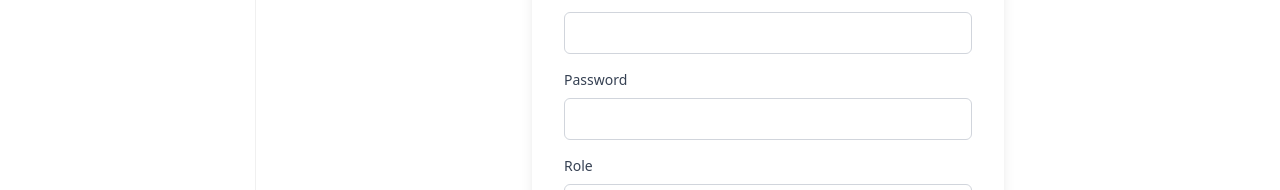
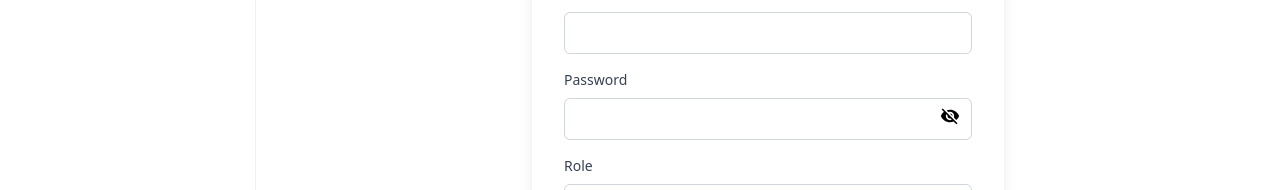
Before and after one commit to PrincyChauhan/taskify, a React (Vite) app in the folder frontend/: page /create-user in a window 1280 px wide. Shown: the part 342-532 px from the top of the page. Built offline with nearby package versions, Linux system fonts and the light colour scheme.

Commit message:
Eye icon added in create user password field

```diff
--- a/frontend/src/Pages/CreateUser.jsx
+++ b/frontend/src/Pages/CreateUser.jsx
@@ -2,6 +2,7 @@ import React, { useState } from "react";
 import axios from "axios";
 import { useNavigate } from "react-router-dom";
 import { Spin } from "antd";
+import { MdRemoveRedEye, MdVisibilityOff } from "react-icons/md";
 const CreateUser = () => {
   const [formData, setFormData] = useState({
     username: "",
@@ -13,6 +14,7 @@ const CreateUser = () => {
   const [error, setError] = useState("");
   const [success, setSuccess] = useState("");
   const [loading, setLoading] = useState(false);
+  const [showPassword, setShowPassword] = useState(false);
 
   const navigate = useNavigate();
 
@@ -98,18 +100,28 @@ const CreateUser = () => {
                   />
                 </div>
 
-                <div className="mb-4">
+                <div className="mb-4 relative">
                   <label className="block text-sm font-medium text-gray-700 mb-2">
                     Password
                   </label>
                   <input
-                    type="password"
+                    type={showPassword ? "text" : "password"}
                     name="password"
                     value={formData.password}
                     onChange={handleChange}
                     className="w-full px-4 py-2 border border-gray-300 rounded-md"
                     required
                   />
+                  <span
+                    className="absolute right-3 top-9 cursor-pointer"
+                    onClick={() => setShowPassword((prev) => !prev)}
+                  >
+                    {showPassword ? (
+                      <MdRemoveRedEye size={20} />
+                    ) : (
+                      <MdVisibilityOff size={20} />
+                    )}
+                  </span>
                 </div>
 
                 <div className="mb-4">
```
